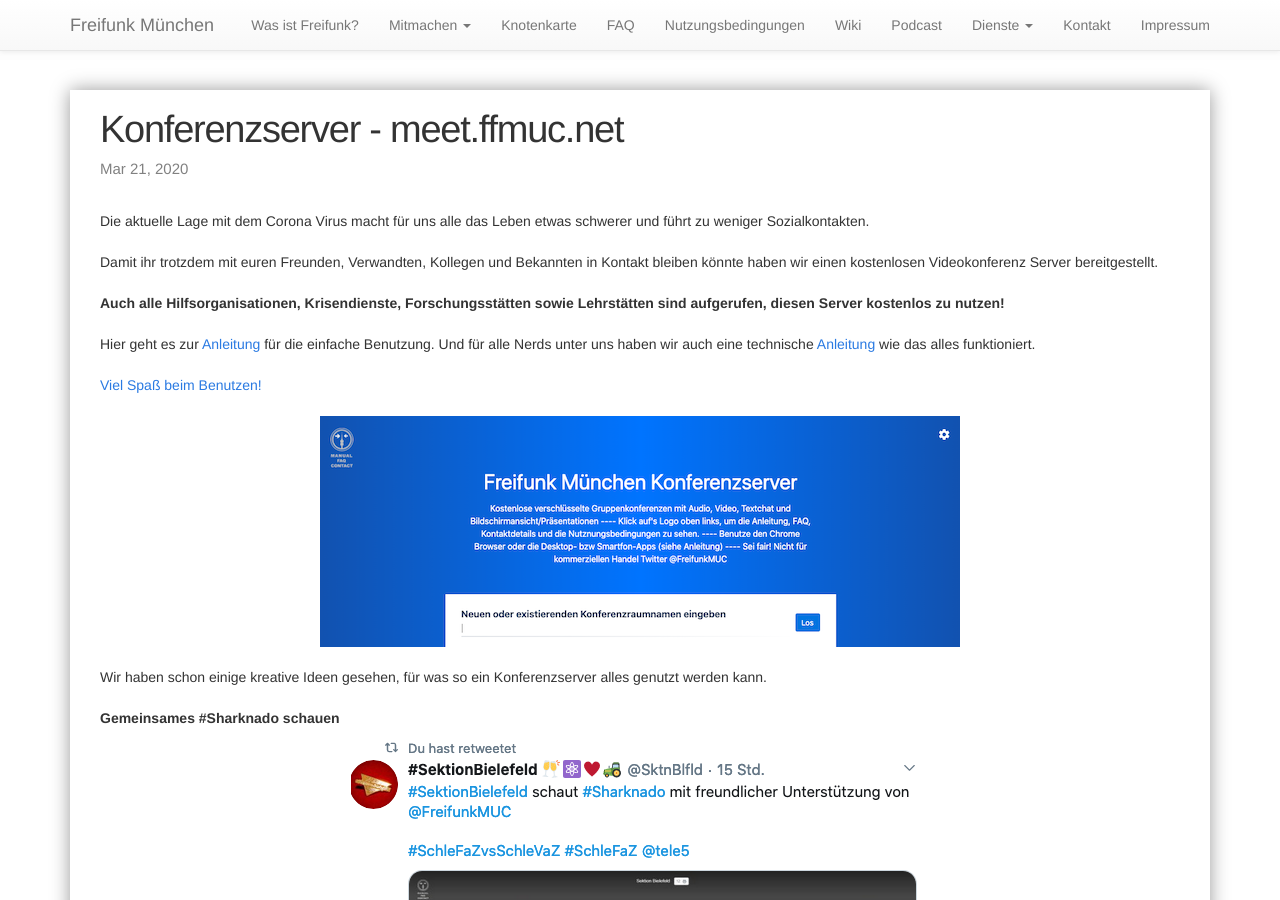
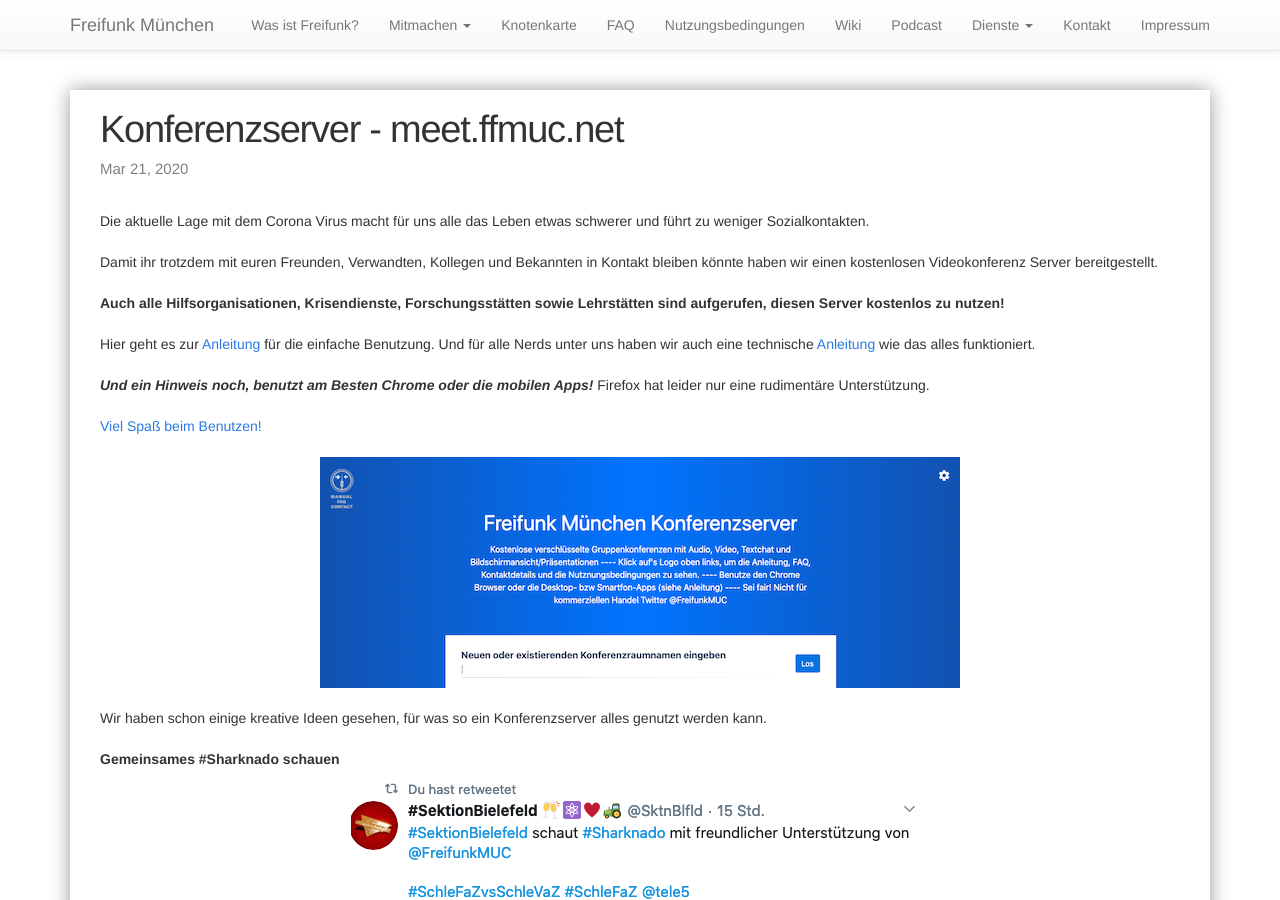
Before and after one commit to freifunkMUC/freifunkmuc.github.io, a Jekyll site: the page built from _posts/2020-03-21-meet.markdown, in a window 1280 px wide and 900 px high. Built offline with Jekyll 4.4.1, drawn with Linux system fonts in a browser that asks for light colours.

Commit message:
Update 2020-03-21-meet.markdown

```diff
--- a/_posts/2020-03-21-meet.markdown
+++ b/_posts/2020-03-21-meet.markdown
@@ -13,6 +13,8 @@ Damit ihr trotzdem mit euren Freunden, Verwandten, Kollegen und Bekannten in Kon
 
 Hier geht es zur [Anleitung](https://ffmuc.net/wiki/doku.php?id=knb:meet) für die einfache Benutzung. Und für alle Nerds unter uns haben wir auch eine technische [Anleitung](https://ffmuc.net/wiki/doku.php?id=knb:meet-server) wie das alles funktioniert.
 
+***Und ein Hinweis noch, benutzt am Besten Chrome oder die mobilen Apps!*** Firefox hat leider nur eine rudimentäre Unterstützung.
+
 [Viel Spaß beim Benutzen!](https://meet.ffmuc.net)
 
 [![Konferenz System](/assets/meet-2020.png)](https://meet.ffmuc.net)
```
